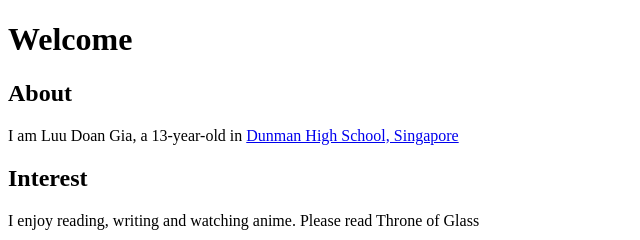
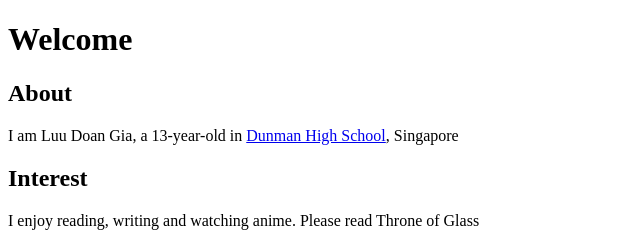
Before and after one commit to dhs17y2gluudoangia/dhs17y2gluudoangia.github.io, a plain HTML site: page index.html in a window 1280 px wide. Shown: the top 240 px of the page, 0-640 px from the left. Drawn offline with Linux system fonts and the light colour scheme.

Commit message:
Update index.html

```diff
--- a/index.html
+++ b/index.html
@@ -6,7 +6,7 @@
   <body>
     <h1>Welcome </h1>
     <h2>About </h2>
-      <p>I am Luu Doan Gia, a 13-year-old in <a href="http://dunmanhigh.moe.edu.sg/wp-content/uploads/website/index.html/">Dunman High School, Singapore</a></p>
+      <p>I am Luu Doan Gia, a 13-year-old in <a href="http://dunmanhigh.moe.edu.sg/wp-content/uploads/website/index.html/">Dunman High School</a>, Singapore</p>
     <h2>Interest</h2>
       <p>I enjoy reading, writing and watching anime. Please read Throne of Glass </p>
     <h2>Projects</h2>
```
